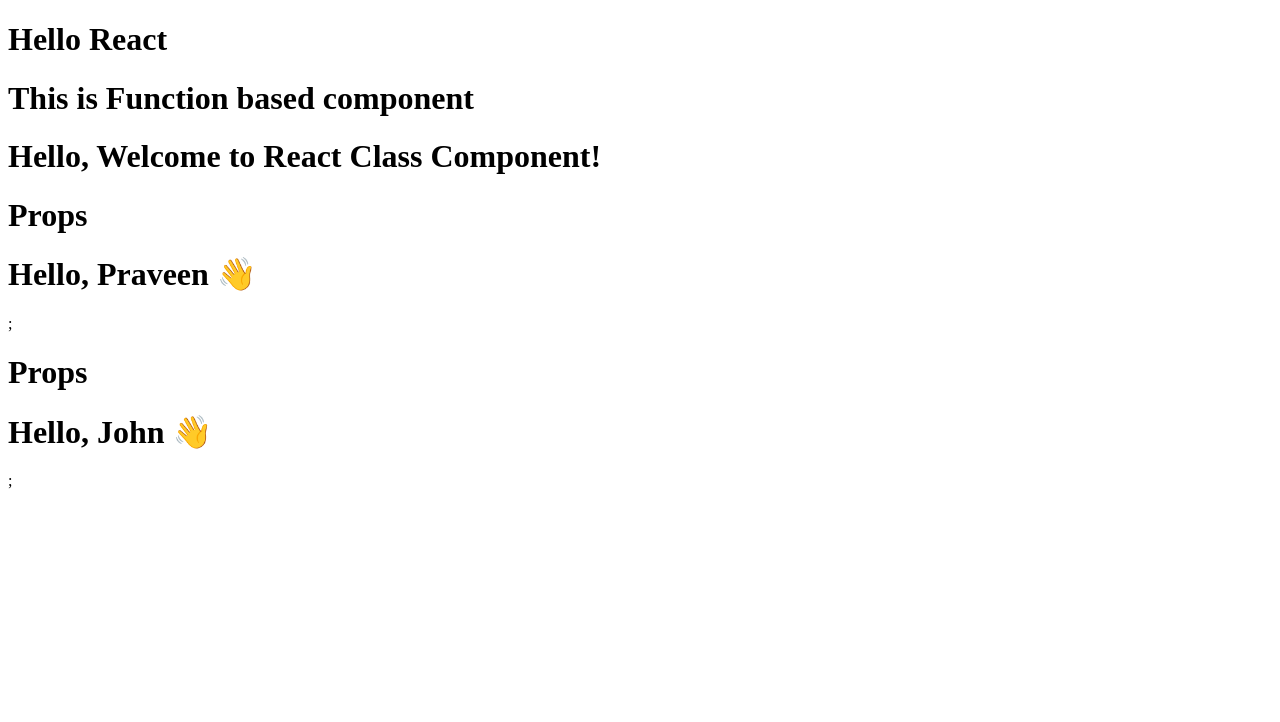
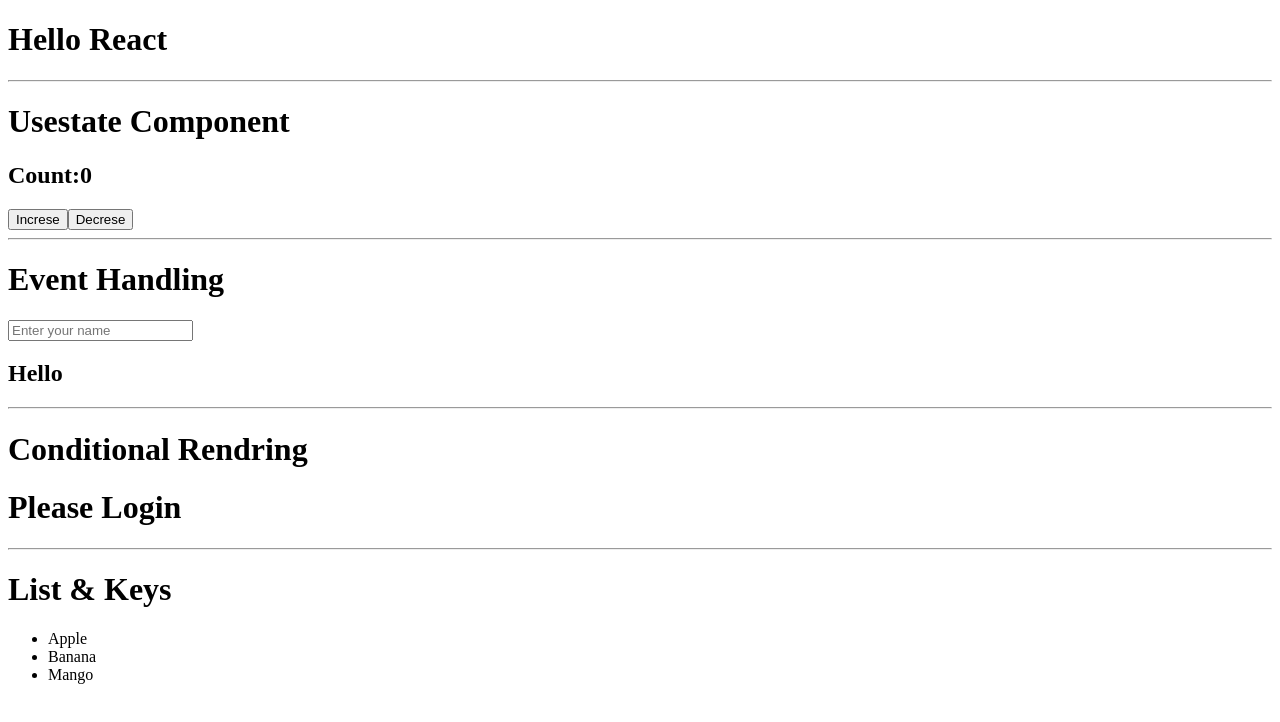
Before and after one commit to praveen-V-11/React-Stackly-Tasks, a React (Vite) app: page / in a window 1280 px wide. Shown: the top 722 px of the page. Built offline with nearby package versions, Linux system fonts and the light colour scheme.

Commit message:
• Learning useState • Event handling • Conditional rendering • Lists & keys

```diff
--- a/src/App.jsx
+++ b/src/App.jsx
@@ -1,15 +1,29 @@
+
+import EventHandlingComponent from "./Components/EventHandlingcomponent";
+import ConditionalRendring from "./Components/Conditional Rendering";
 import Function_basedComponents from "./Components/Function_based-Components";
 import Class_based_components from "./Components/class-based-components";
+import Usestatecomponent from "./Components/useStatecomponents";
 import Greeting from "./Props/Child Component";
 import Parent_component from "./Props/Parent Component";
+import ListKeys from "./Components/ListandKeys";
 const App = () => {
   return (
     <>
     <h1>Hello React </h1>
-    <Function_basedComponents/>
+    {/* <Function_basedComponents/>
     <Class_based_components/>
-    <Parent_component/>
-    </>
+    <Parent_component/> */}
+    <hr />
+    <Usestatecomponent/>
+    <hr />
+    <EventHandlingComponent/>
+    <hr />
+        <ConditionalRendring/>
+        <hr />
+        <ListKeys/>
+        </>
+
    );
 }
 
--- /dev/null
+++ b/src/Components/Conditional Rendering.jsx
@@ -0,0 +1,15 @@
+const ConditionalRendring = () => {
+
+    const isLoggedIn = false;
+    return (
+        <>
+        <h1>Conditional Rendring</h1>
+        <div>
+      {isLoggedIn ? <h1>Welcome User</h1> : <h1>Please Login</h1>}
+    </div>
+
+        </>
+      );
+}
+
+export default ConditionalRendring;
--- /dev/null
+++ b/src/Components/EventHandlingcomponent.jsx
@@ -0,0 +1,20 @@
+import { useState } from "react";
+const EventHandlingComponent = () => {
+
+    const [name, setName] = useState("");
+    return (
+        <>
+        <h1>Event Handling </h1>
+        <div>
+      <input
+        type="text"
+        onChange={(e) => setName(e.target.value)}
+        placeholder="Enter your name "
+      />
+      <h2>Hello {name}</h2>
+    </div>
+        </>
+     );
+}
+
+export default EventHandlingComponent;
--- /dev/null
+++ b/src/Components/ListandKeys.jsx
@@ -0,0 +1,16 @@
+const ListKeys = () => {
+    const fruits = ["Apple", "Banana", "Mango"];
+
+    return (
+        <>
+        <h1>List & Keys </h1>
+        <ul>
+      {fruits.map((fruit, index) => (
+        <li key={index}>{fruit}</li>
+      ))}
+    </ul>
+        </>
+      );
+}
+
+export default ListKeys;
--- /dev/null
+++ b/src/Components/useStatecomponents.jsx
@@ -0,0 +1,24 @@
+import { useState } from "react";
+
+const Usestatecomponent = () => {
+
+    let [count,setcount] = useState(0)
+
+    function IncreseCount() {
+        setcount(count + 1)
+    }
+
+     function DecreseCount() {
+        setcount(count - 1)
+    }
+    return (
+        <>
+        <h1>Usestate Component</h1>
+        <h2>Count:{count}</h2>
+        <button onClick={IncreseCount}>Increse</button>
+        <button onClick={DecreseCount}>Decrese</button>
+        </>
+     );
+}
+
+export default Usestatecomponent;
```
